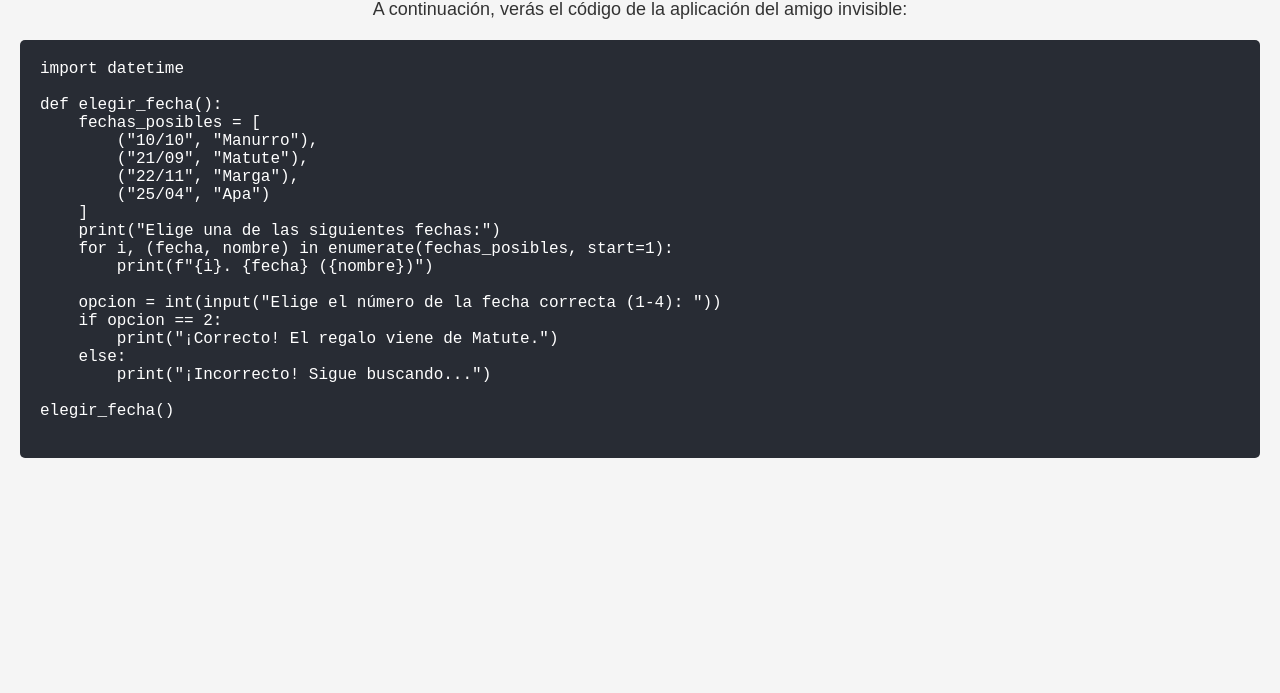
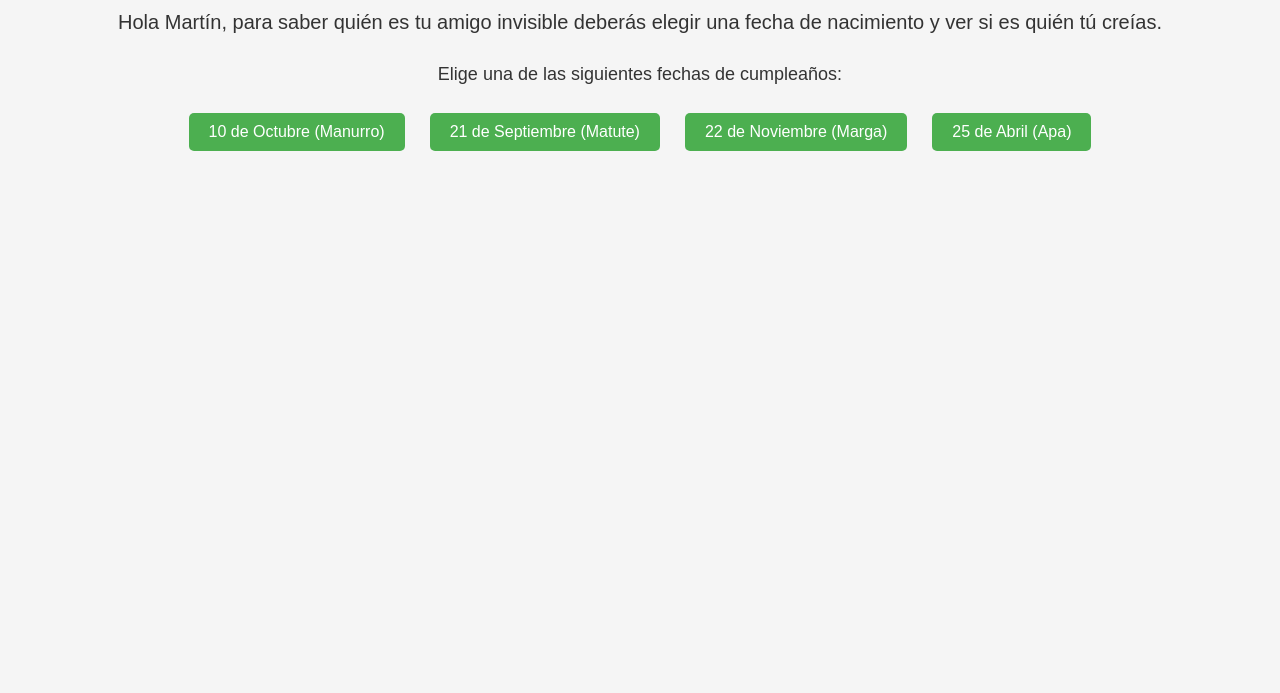
Before and after one commit to supermatutes/amigo-invisible, a plain HTML site: page index.html in a window 1280 px wide. Shown: the part 107-800 px from the top of the page. Drawn offline with Linux system fonts and the light colour scheme.

Commit message:
Update index.html

```diff
--- a/index.html
+++ b/index.html
@@ -3,68 +3,82 @@
 <head>
   <meta charset="UTF-8">
   <meta name="viewport" content="width=device-width, initial-scale=1.0">
-  <title>Amigo Invisible - Código</title>
+  <title>Amigo Invisible</title>
   <style>
     body {
       font-family: Arial, sans-serif;
       background-color: #f5f5f5;
       color: #333;
       padding: 20px;
-      margin: 0;
       text-align: center;
     }
     h1 {
       color: #4CAF50;
       font-size: 36px;
-      margin-bottom: 20px;
     }
-    p {
+    .message {
+      font-size: 20px;
+      margin-top: 20px;
+    }
+    .choices {
+      margin-top: 30px;
       font-size: 18px;
-      margin-bottom: 20px;
     }
-    pre {
-      background-color: #282c34;
+    button {
+      background-color: #4CAF50;
       color: white;
-      padding: 20px;
+      padding: 10px 20px;
+      margin: 10px;
+      font-size: 16px;
+      cursor: pointer;
+      border: none;
       border-radius: 5px;
-      font-size: 16px;
-      overflow-x: auto;
-      max-width: 100%;
-      margin: 20px 0;
-      text-align: left;
-      white-space: pre-wrap;
-      word-wrap: break-word;
+    }
+    button:hover {
+      background-color: #45a049;
+    }
+    .result {
+      margin-top: 40px;
+      font-size: 20px;
+      font-weight: bold;
     }
   </style>
 </head>
 <body>
 
-  <h1>Amigo Invisible - Código</h1>
-  <p>A continuación, verás el código de la aplicación del amigo invisible:</p>
+  <h1>¡Bienvenido al Amigo Invisible!</h1>
+  <p class="message">Hola <span id="user-name"></span>, para saber quién es tu amigo invisible deberás elegir una fecha de nacimiento y ver si es quién tú creías.</p>
 
-  <!-- Aquí es donde debes poner el código de Python como texto -->
-  <pre>
-import datetime
+  <div class="choices">
+    <p>Elige una de las siguientes fechas de cumpleaños:</p>
+    <button onclick="checkAnswer('10/10')">10 de Octubre (Manurro)</button>
+    <button onclick="checkAnswer('21/09')">21 de Septiembre (Matute)</button>
+    <button onclick="checkAnswer('22/11')">22 de Noviembre (Marga)</button>
+    <button onclick="checkAnswer('25/04')">25 de Abril (Apa)</button>
+  </div>
 
-def elegir_fecha():
-    fechas_posibles = [
-        ("10/10", "Manurro"),
-        ("21/09", "Matute"),
-        ("22/11", "Marga"),
-        ("25/04", "Apa")
-    ]
-    print("Elige una de las siguientes fechas:")
-    for i, (fecha, nombre) in enumerate(fechas_posibles, start=1):
-        print(f"{i}. {fecha} ({nombre})")
+  <div class="result" id="result"></div>
 
-    opcion = int(input("Elige el número de la fecha correcta (1-4): "))
-    if opcion == 2:
-        print("¡Correcto! El regalo viene de Matute.")
-    else:
-        print("¡Incorrecto! Sigue buscando...")
+  <script>
+    // Configuración inicial
+    const userName = "Martín";  // Aquí pones el nombre del usuario, o podrías pedirlo en un formulario
+    document.getElementById('user-name').textContent = userName;
 
-elegir_fecha()
-  </pre>
+    // Fecha correcta
+    const correctDate = '21/09';
+
+    // Función que maneja la elección de la fecha
+    function checkAnswer(selectedDate) {
+      const resultElement = document.getElementById('result');
+      if (selectedDate === correctDate) {
+        resultElement.textContent = "¡Correcto! El regalo viene de Matute.";
+        resultElement.style.color = "green";
+      } else {
+        resultElement.textContent = "¡Incorrecto! Sigue buscando...";
+        resultElement.style.color = "red";
+      }
+    }
+  </script>
 
 </body>
 </html>
```
